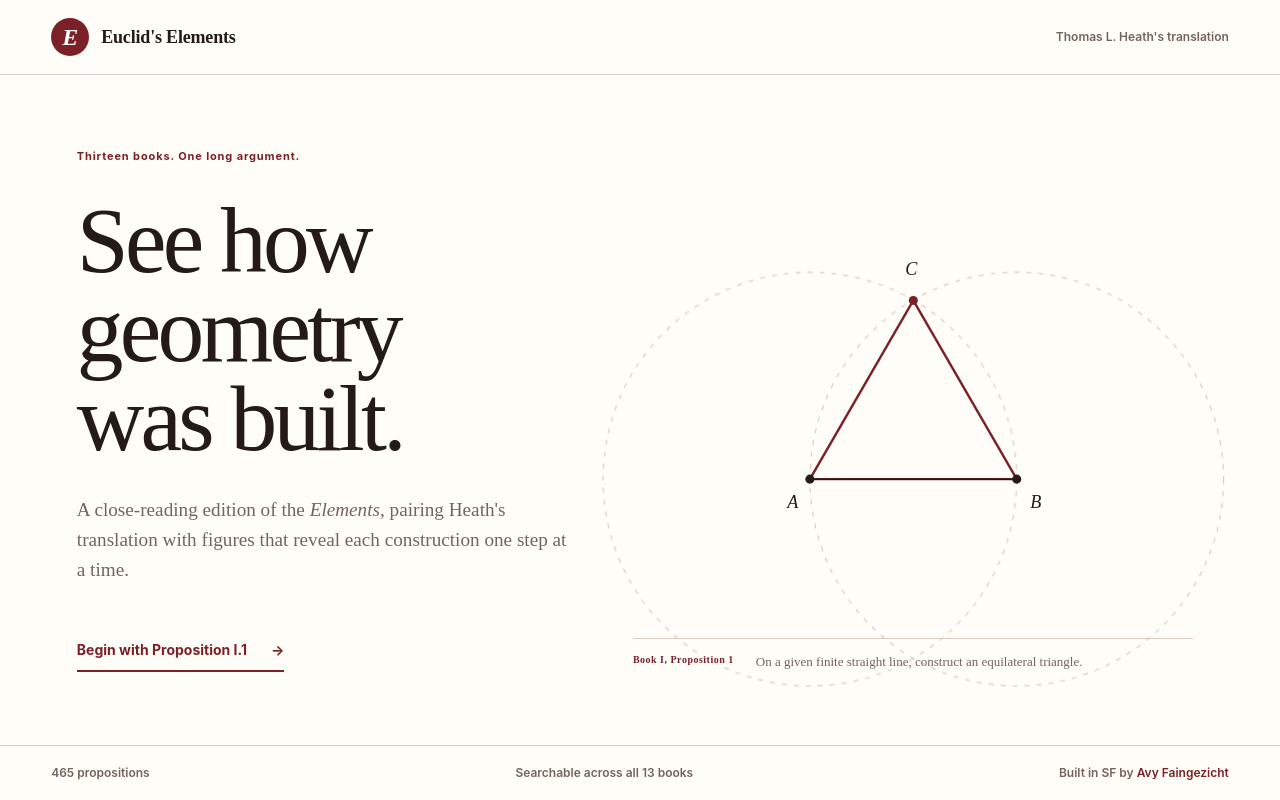
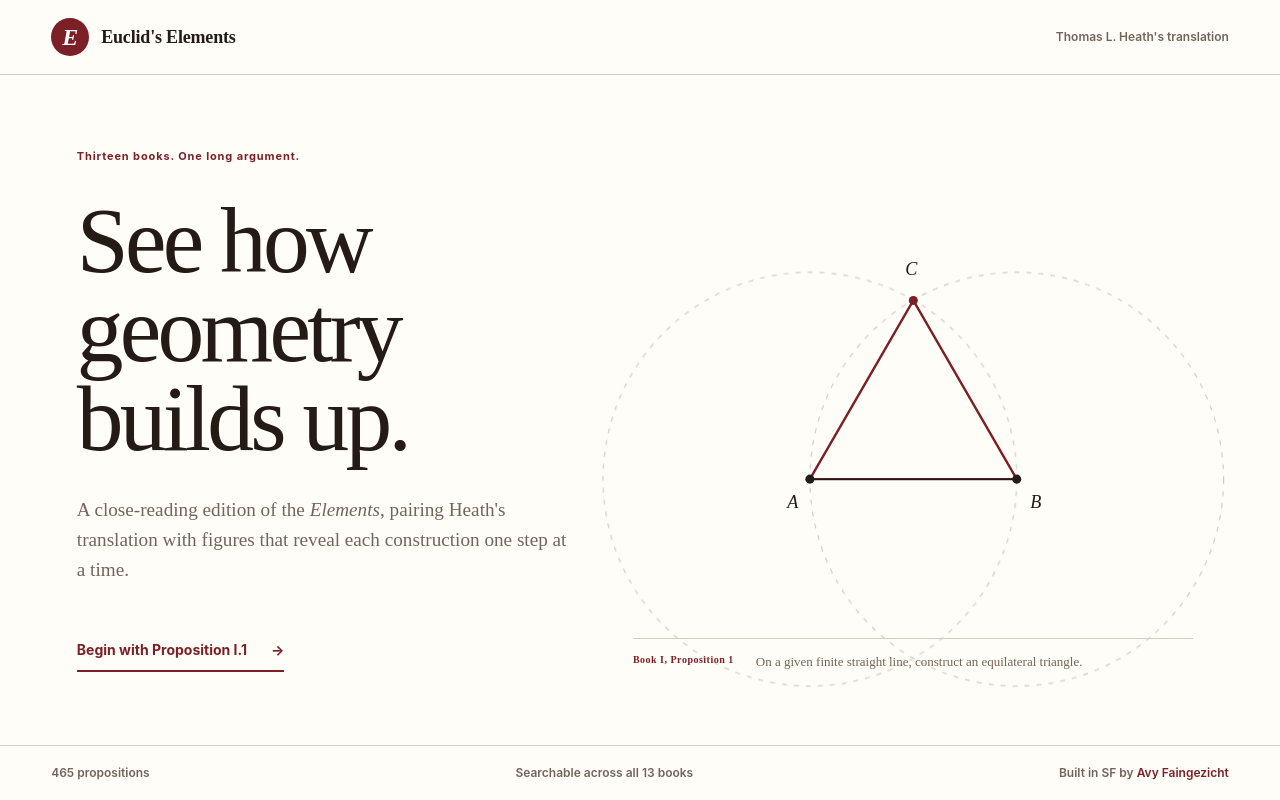
Before and after one commit to avyfain/euclid, a Next.js app: page / in a window 1280 px wide. Built offline with nearby package versions, Linux system fonts and the light colour scheme.

Commit message:
Update hero message

```diff
--- a/app/EuclidExperience.tsx
+++ b/app/EuclidExperience.tsx
@@ -21,7 +21,7 @@ function EuclidCover({ onEnter }: { onEnter: () => void }) {
       <section className="cover-hero" aria-labelledby="cover-title">
         <div className="cover-introduction">
           <p className="cover-declaration">Thirteen books. One long argument.</p>
-          <h1 id="cover-title">See how geometry was built.</h1>
+          <h1 id="cover-title">See how geometry builds up.</h1>
           <p className="cover-summary">
             A close-reading edition of the <em>Elements</em>, pairing Heath&apos;s
             translation with figures that reveal each construction one step at a time.
```
Also changed, not shown: 1 other file (tests, documents, lock files or other folders).
